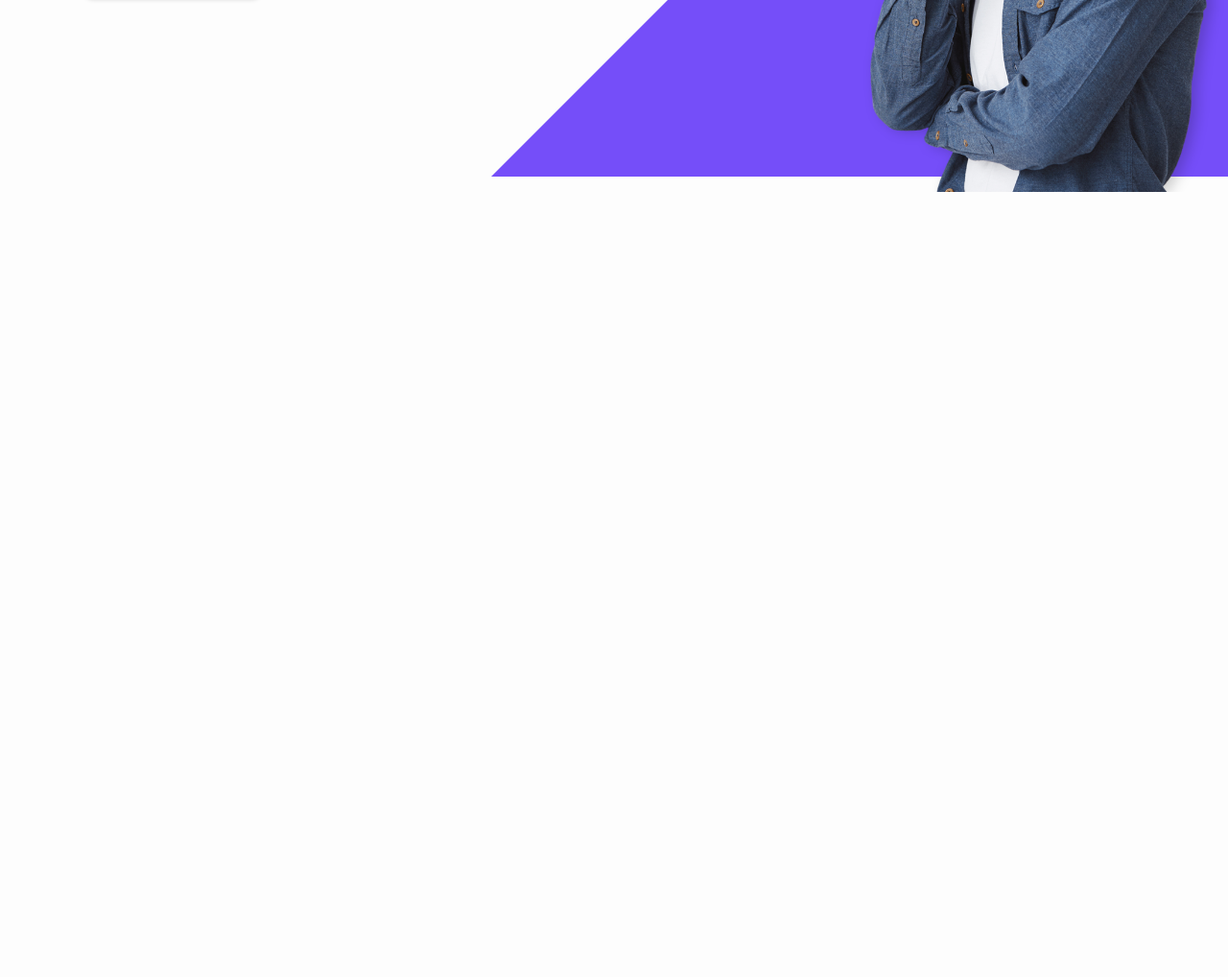
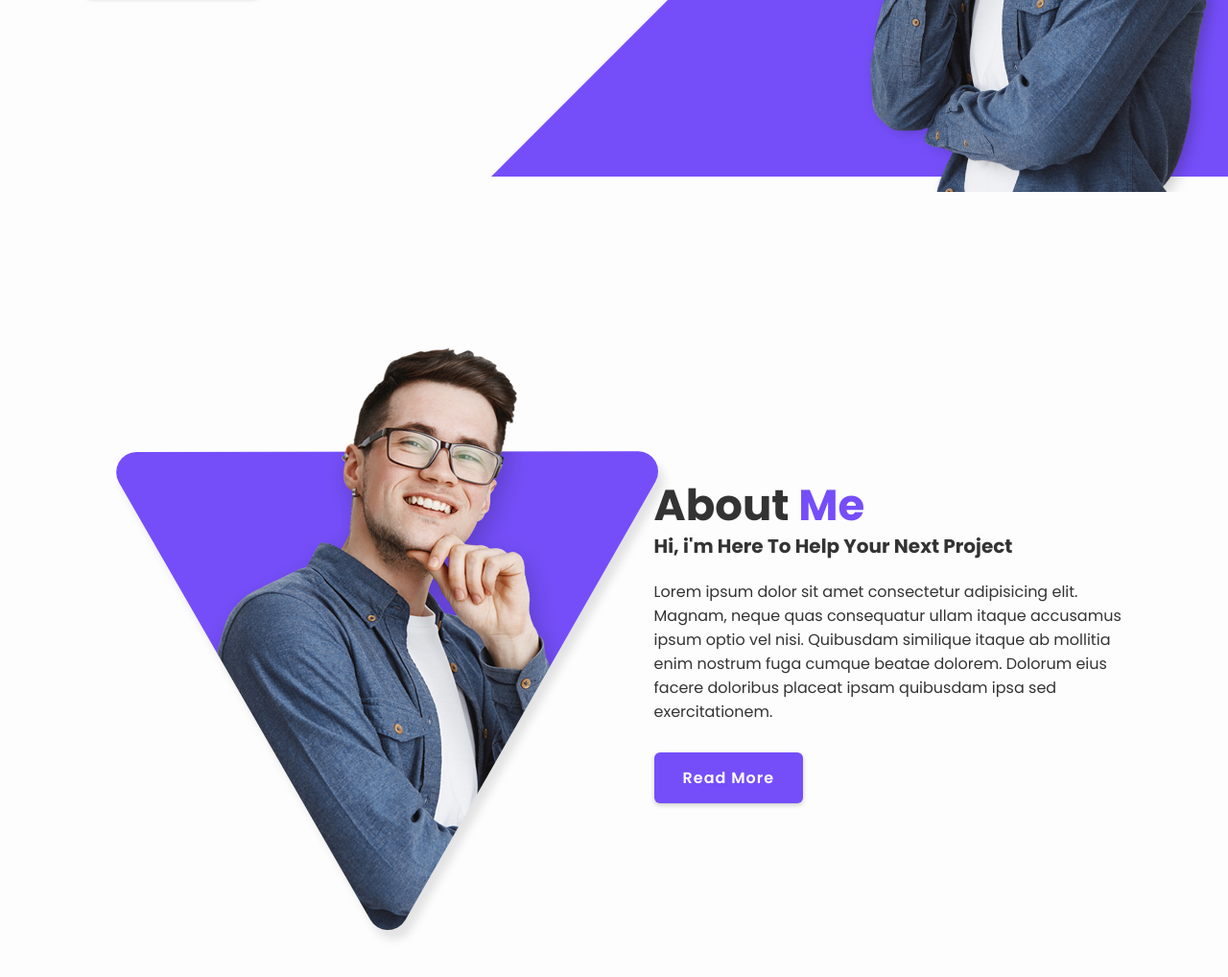
Before and after one commit to malikmubashirts/techsolsfolio, a plain HTML site: page index.html in a window 1280 px wide. Shown: the part 600-1618 px from the top of the page at 96% size. Before the commit the page ends 800 px from the top, so only its background shows below. Drawn offline with nearby package versions, Linux system fonts and the light colour scheme.

Commit message:
updated 10-08-2023

```diff
--- a/css/style.css
+++ b/css/style.css
@@ -39,6 +39,12 @@ body {
     display: flex;
     align-items: center;
     z-index: 100;
+    transition: .5s;
+}
+
+.header.sticky {
+    background: var(--bg-color);
+    box-shadow: 0 .1rem 1rem var(--shadow-color);
 }
 
 .logo {
@@ -57,6 +63,11 @@ body {
     margin-right: 3.5rem;
 }
 
+.header.sticky .navbar a {
+    color: var(--main-color);
+}
+
+.header.sticky .navbar a.active::before,
 .navbar a.active::before {
     content: '';
     position: absolute;
@@ -68,7 +79,12 @@ body {
     transition: all .5s ease-in-out;
 }
 
-.navbar a.active:hover::before {
+.header.sticky .navbar a.active::before {
+    background: var(--main-color);
+}
+
+.navbar a.active:hover::before,
+.header.sticky .navbar a.active:hover::before {
     width: 100%;
     transition: all .5s ease-in-out;
 }
@@ -77,6 +93,11 @@ body {
     font-size: 2.4rem;
     color: var(--white-color);
     cursor: pointer;
+}
+
+.header.sticky #darkMode-icon {
+    color: var(--main-color);
+    opacity: .9;
 }
 
 section {
@@ -234,3 +255,37 @@ section {
     width: 30%;
     pointer-events: none;
 }
+
+span {
+    color: var(--main-color);
+}
+
+.about {
+    display: flex;
+    justify-content: center;
+    align-items: center;
+    gap: 8rem;
+}
+
+.about-img {
+    width: 40vw;
+}
+
+.heading {
+    font-size: 4.5rem;
+    text-align: center;
+}
+
+.about-content h2 {
+    text-align: left;
+    line-height: 1.2;
+}
+
+.about-content h3 {
+    font-size: 2rem;
+}
+
+.about-content p {
+    font-size: 1.6rem;
+    margin: 2rem 0 3rem;
+}
--- a/index.html
+++ b/index.html
@@ -5,7 +5,7 @@
     <meta charset="UTF-8">
     <meta http-equiv="X-UA-Compatible" content="IE=edge">
     <meta name="viewport" content="width=device-width, initial-scale=1.0">
-    <title>Responsive Portfolio Website Design | Codehal</title>
+    <title>Responsive Portfolio Website Design | Tech Solutions</title>
 
     <!-- swiper css -->
     <link rel="stylesheet" href="https://cdn.jsdelivr.net/npm/swiper@9/swiper-bundle.min.css" />
@@ -73,7 +73,19 @@
         </div>
     </section>
     <!-- about section design -->
-
+    <section class="about" id="about">
+        <div class="about-img">
+            <img src="images/about.png" alt="">
+        </div>
+        <div class="about-content">
+            <h2 class="heading">About <span>Me</span></h2>
+            <h3>Hi, i'm Here To Help Your Next Project</h3>
+            <p>Lorem ipsum dolor sit amet consectetur adipisicing elit. Magnam, neque quas consequatur ullam itaque
+                accusamus ipsum optio vel nisi. Quibusdam similique itaque ab mollitia enim nostrum fuga cumque
+                beatae dolorem. Dolorum eius facere doloribus placeat ipsam quibusdam ipsa sed exercitationem.</p>
+            <a href="#" class="btn">Read More</a>
+        </div>
+    </section>
     <!-- services section design -->
 
     <!-- portfolio section design -->
--- a/js/script.js
+++ b/js/script.js
@@ -11,7 +11,8 @@ window.onscroll = () => {
 
 
     /*========== sticky navbar ==========*/
-
+    let header = document.querySelector('.header');
+    header.classList.toggle('sticky', window.scrollY > 100);
 
     /*========== remove menu icon navbar when click navbar link (scroll) ==========*/
 
```
